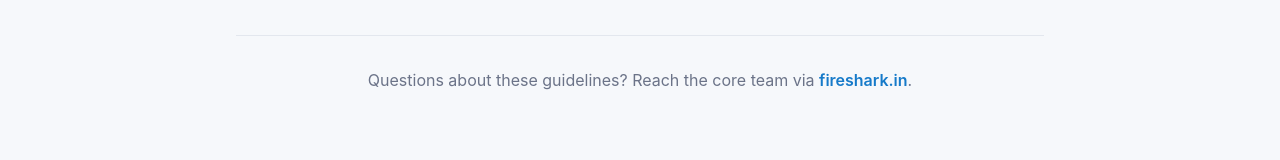
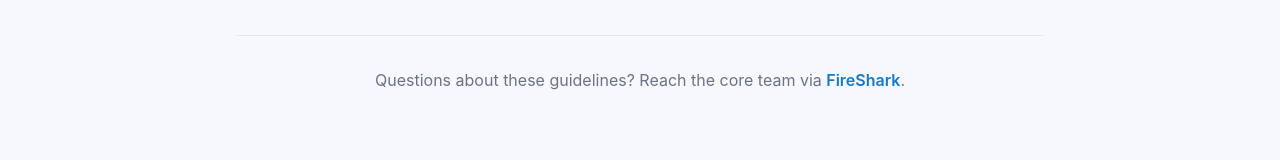
Before and after one commit to singhtanishq/FiresharkCommunity, a React (Vite) app in the folder frontend/: page /community-guidelines in a window 1280 px wide. Shown: the part 2120-2280 px from the top of the page. Built offline with nearby package versions, Linux system fonts and the light colour scheme; no server answers.

Commit message:
Update Static.tsx

```diff
--- a/frontend/src/pages/Static.tsx
+++ b/frontend/src/pages/Static.tsx
@@ -127,7 +127,7 @@ export function CommunityGuidelines() {
 
       <div style={{ textAlign: 'center', marginTop: '3rem', paddingTop: '2rem', borderTop: '1px solid var(--border)', animation: 'fade-in var(--dur-slow) var(--ease) 0.3s both', width: '100%', boxSizing: 'border-box' }}>
         <p className="muted" style={{ fontSize: '1rem', wordBreak: 'break-word' }}>
-          Questions about these guidelines? Reach the core team via <a href="https://fireshark.in/" target="_blank" rel="noopener noreferrer" style={{ fontWeight: 600 }}>fireshark.in</a>.
+          Questions about these guidelines? Reach the core team via <a href="https://fireshark.in/" target="_blank" rel="noopener noreferrer" style={{ fontWeight: 600 }}>FireShark</a>.
         </p>
       </div>
     </div>
```
